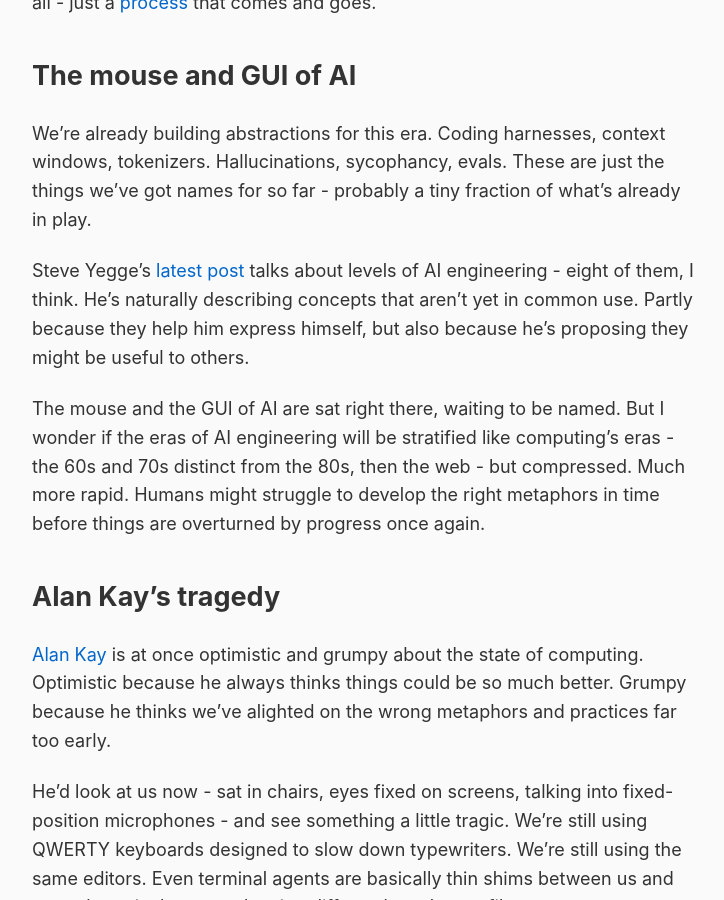
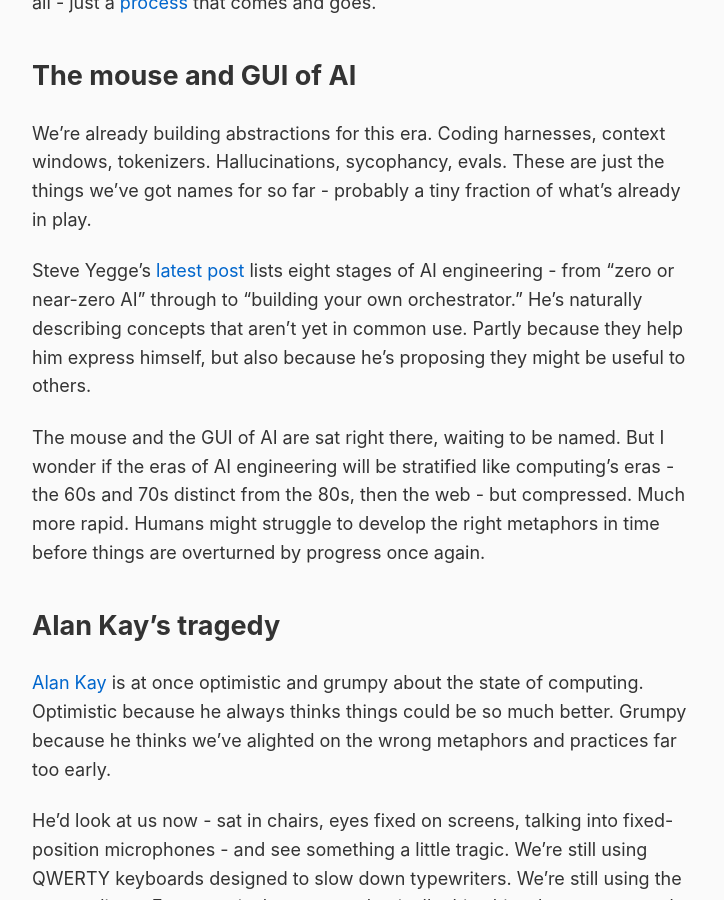
Before and after one commit to rob137/rob137.github.io, a Jekyll site: the page built from _posts/2026-01-05-tunnel-vision.md, in a window 1280 px wide and 900 px high, scrolled down 1436 px. Shown: the whole window, without its empty margins (275-999 px from the left). Built offline with Jekyll 4.4.1, drawn with Linux system fonts in a browser that asks for light colours.

Commit message:
Fix Yegge link to Gas Town article

```diff
--- a/_posts/2026-01-05-tunnel-vision.md
+++ b/_posts/2026-01-05-tunnel-vision.md
@@ -32,7 +32,7 @@
 
 We're already building abstractions for this era. Coding harnesses, context windows, tokenizers. Hallucinations, sycophancy, evals. These are just the things we've got names for so far - probably a tiny fraction of what's already in play.
 
-Steve Yegge's [latest post](https://steve-yegge.medium.com/the-future-of-coding-agents-e9451a84207c) talks about levels of AI engineering - eight of them, I think. He's naturally describing concepts that aren't yet in common use. Partly because they help him express himself, but also because he's proposing they might be useful to others.
+Steve Yegge's [latest post](https://steve-yegge.medium.com/welcome-to-gas-town-4f25ee16dd04) lists eight stages of AI engineering - from "zero or near-zero AI" through to "building your own orchestrator." He's naturally describing concepts that aren't yet in common use. Partly because they help him express himself, but also because he's proposing they might be useful to others.
 
 The mouse and the GUI of AI are sat right there, waiting to be named. But I wonder if the eras of AI engineering will be stratified like computing's eras - the 60s and 70s distinct from the 80s, then the web - but compressed. Much more rapid. Humans might struggle to develop the right metaphors in time before things are overturned by progress once again.
 
```
